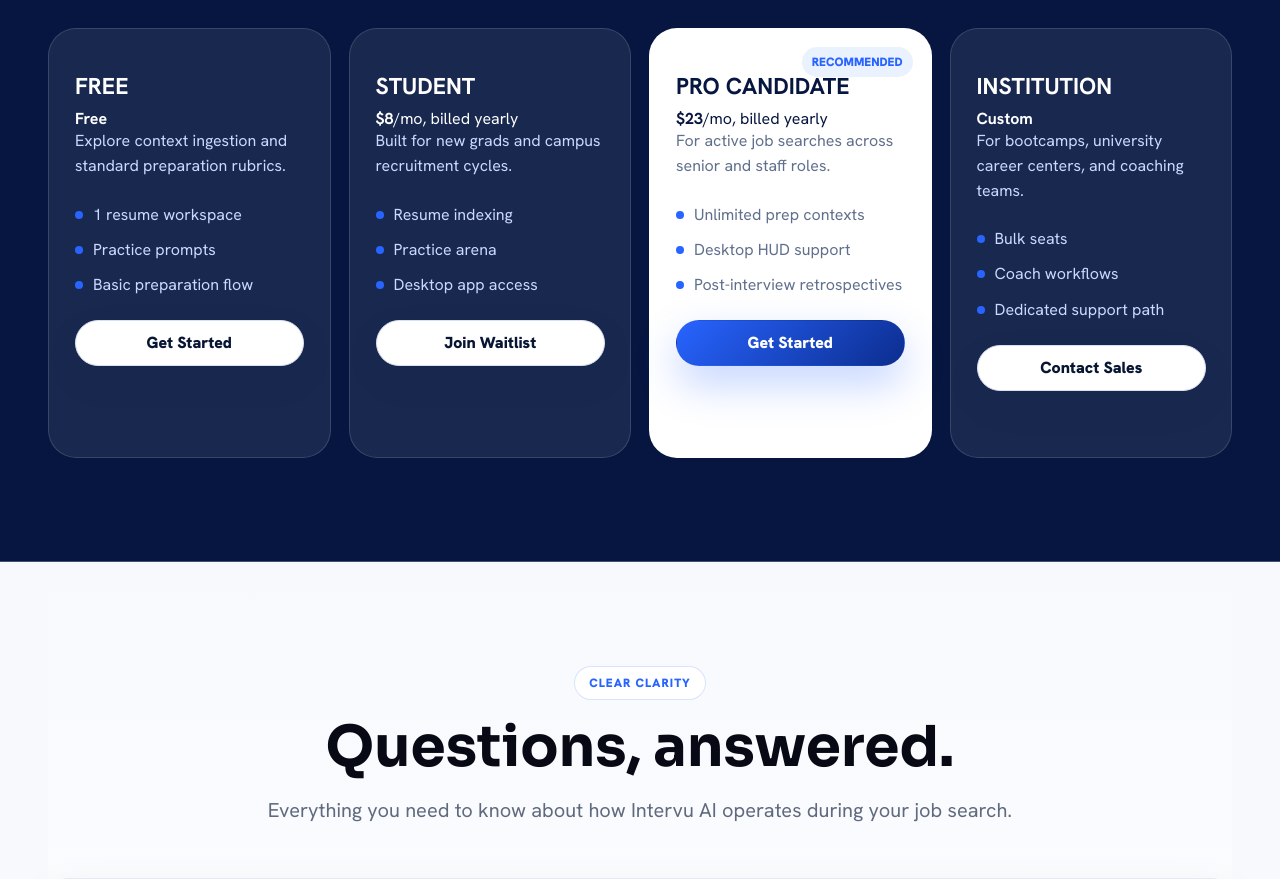
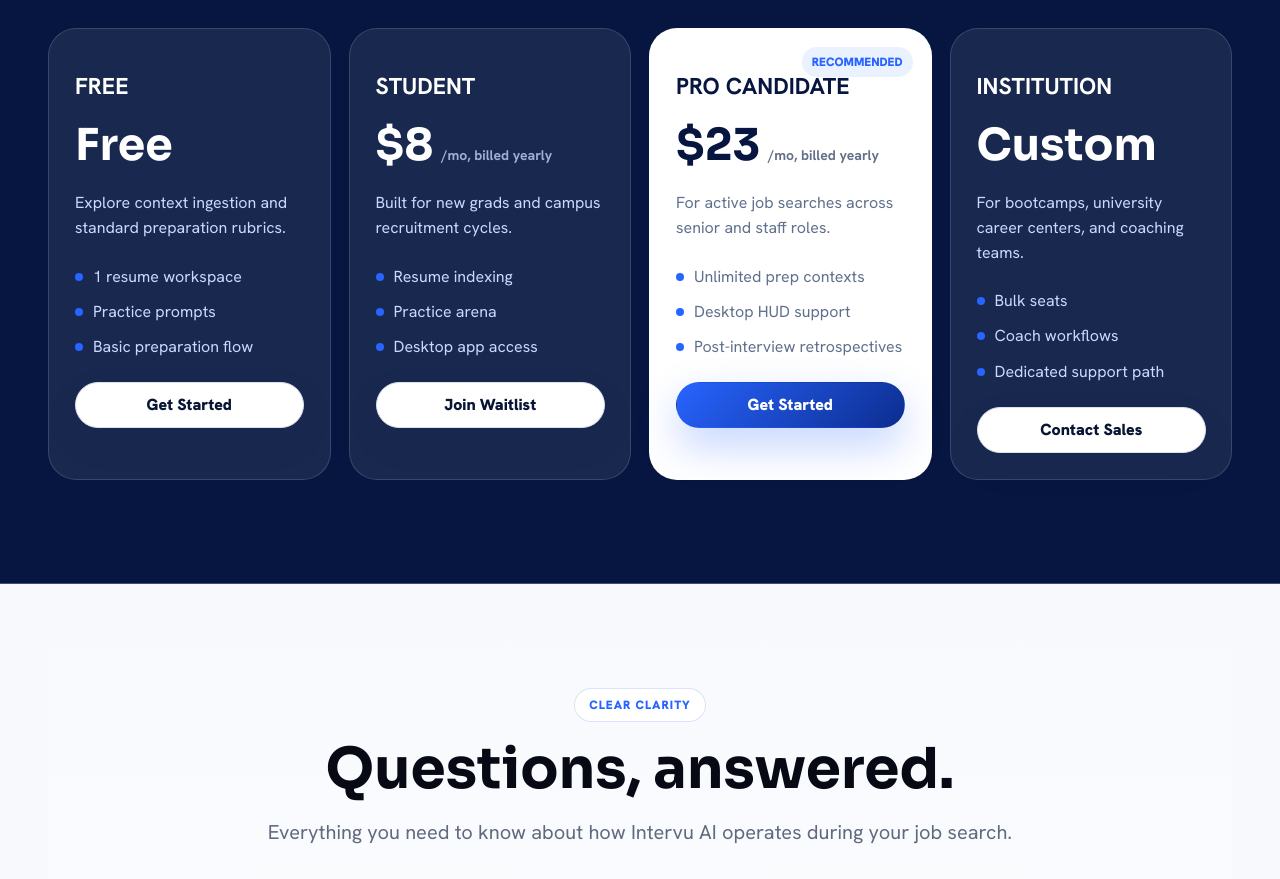
Before and after one commit to Kshitij-Chandrakar/saiia_project, a React (Vite) app in the folder frontend/: page / in a window 1280 px wide. Shown: the part 9744-10623 px from the top of the page. Built offline with nearby package versions, Linux system fonts and the light colour scheme; no server answers.

Commit message:
Style price-card__price/period layout for the new billing suffix

```diff
--- a/frontend/src/landing/LandingPage.css
+++ b/frontend/src/landing/LandingPage.css
@@ -1232,11 +1232,26 @@
   color: #061640;
 }
 
-.price-card > strong {
-  display: block;
+.price-card__price {
+  display: flex;
+  align-items: baseline;
+  gap: 8px;
   margin: 18px 0;
+}
+
+.price-card__price strong {
   font-family: Sora, "Hanken Grotesk", sans-serif;
   font-size: 44px;
+}
+
+.price-card__period {
+  color: #9fb0d6;
+  font-size: 14px;
+  font-weight: 700;
+}
+
+.price-card--featured .price-card__period {
+  color: #647088;
 }
 
 .price-card p,
```
